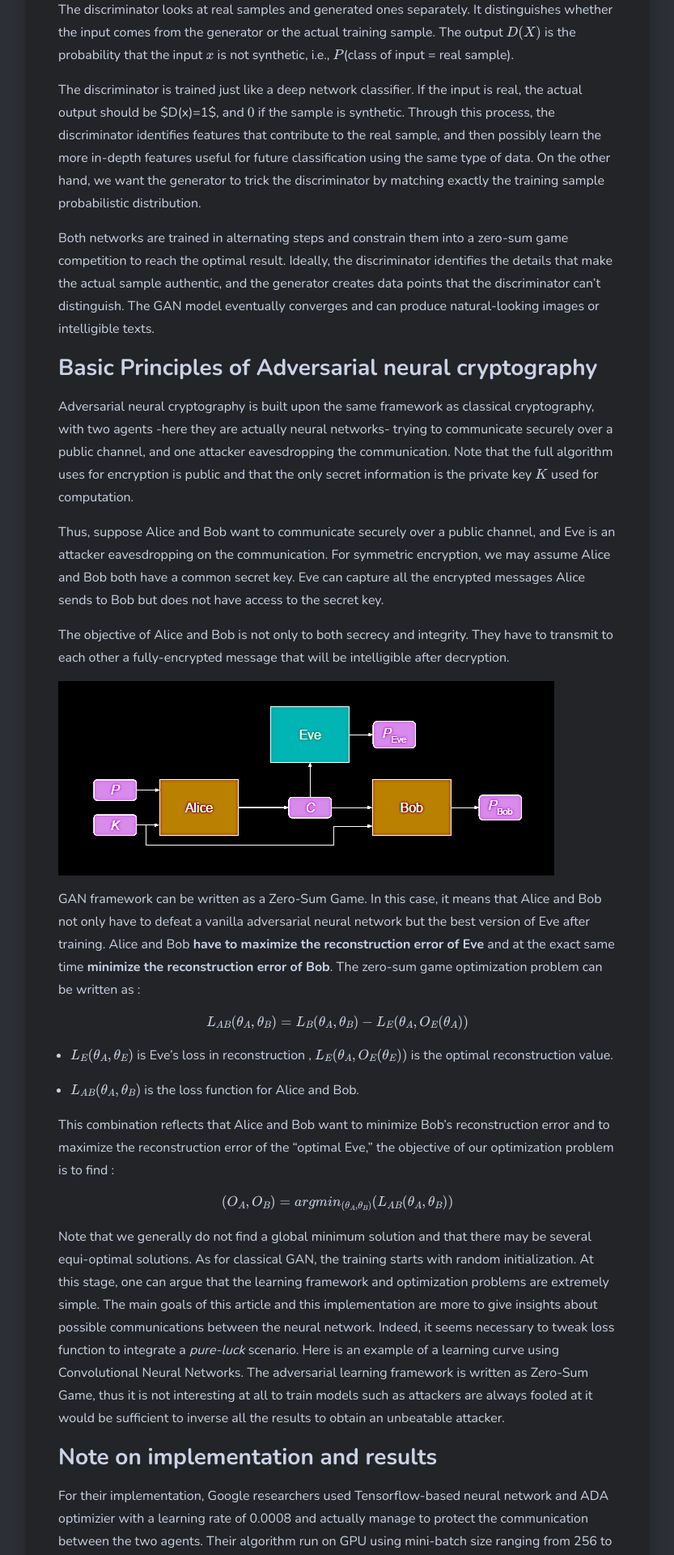
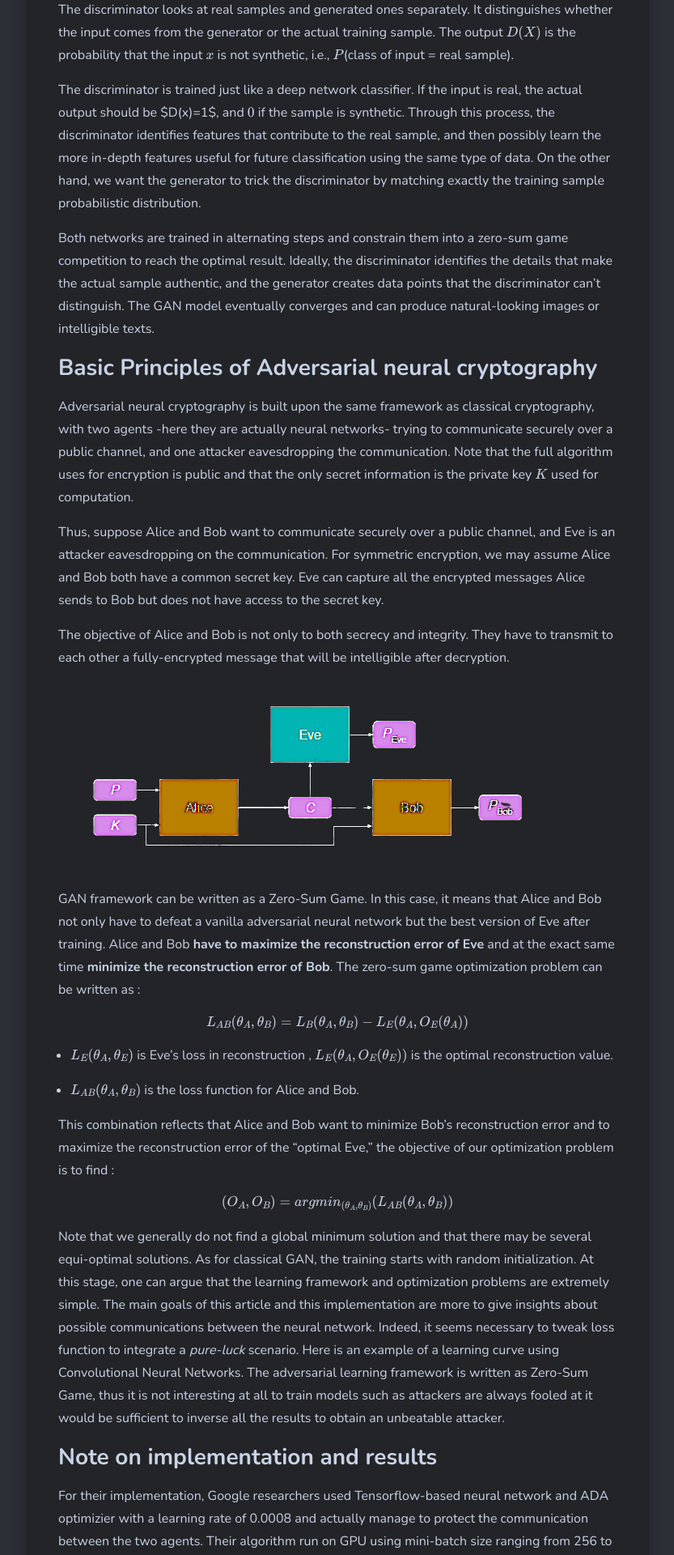
Before and after one commit to quantrack-lab/blog, a Jekyll site: the page built from _posts/2020-04-07-deep-learning-cyber.markdown, in a window 1280 px wide. Shown: the part 2608-4528 px from the top of the page at 81% size, without its empty margins (23-856 px from the left). Built offline with Jekyll 4.4.1, drawn with Linux system fonts in a browser that asks for light colours; nearby versions of some CDN libraries; formulas are drawn with MathJax 3; comment, search, counter and statistics services are not loaded.

Commit message:
Update 2020-04-07-deep-learning-cyber.markdown

```diff
--- a/_posts/2020-04-07-deep-learning-cyber.markdown
+++ b/_posts/2020-04-07-deep-learning-cyber.markdown
@@ -48,7 +48,7 @@ Thus, suppose Alice and Bob want to communicate securely over a public channel,
 
 The objective of Alice and Bob is not only to both secrecy and integrity. They have to transmit to each other a fully-encrypted message that will be intelligible after decryption.
 
-![](/img/gan_f.png)
+![](/img/gan_f-.png)
 
 GAN framework can be written as a Zero-Sum Game. In this case, it means that Alice and Bob not only have to defeat a vanilla adversarial neural network but the best version of Eve after training. Alice and Bob **have to maximize the reconstruction error of Eve** and at the exact same time  **minimize the reconstruction error of Bob**. The zero-sum game optimization problem can be written as :
 
```
